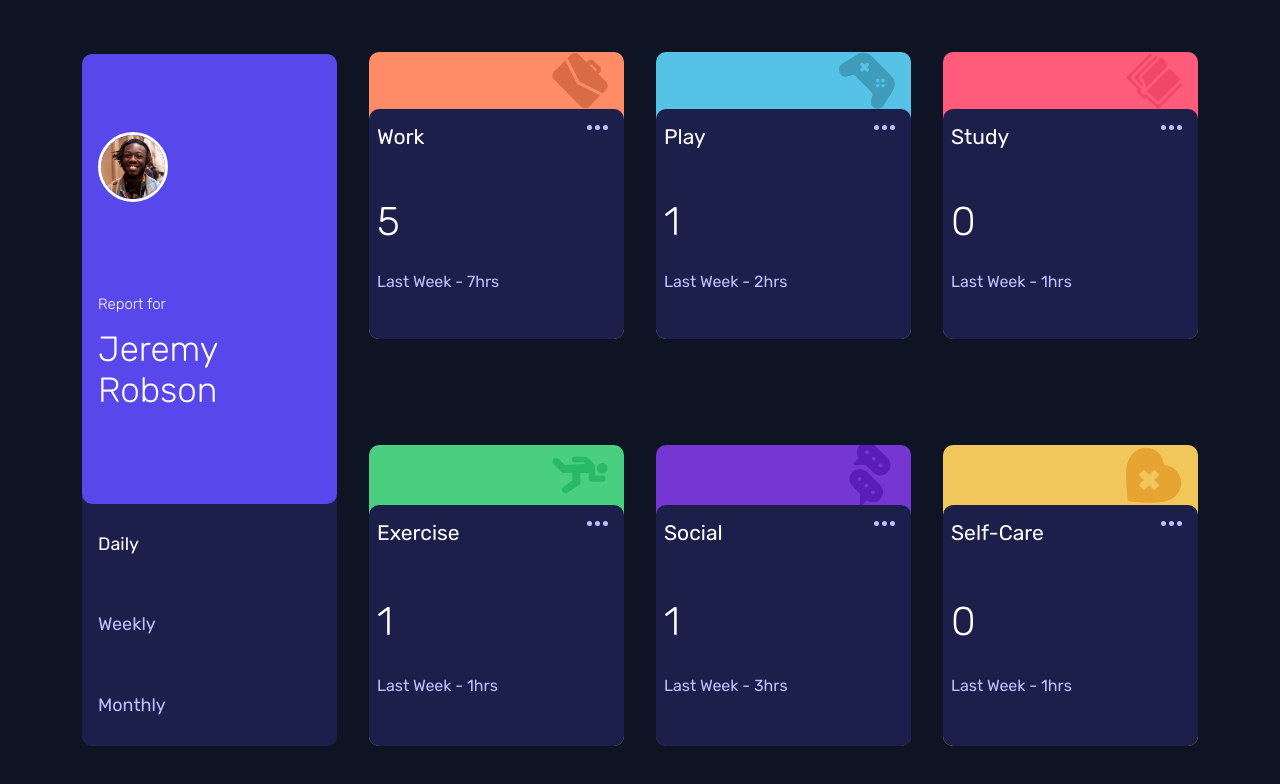
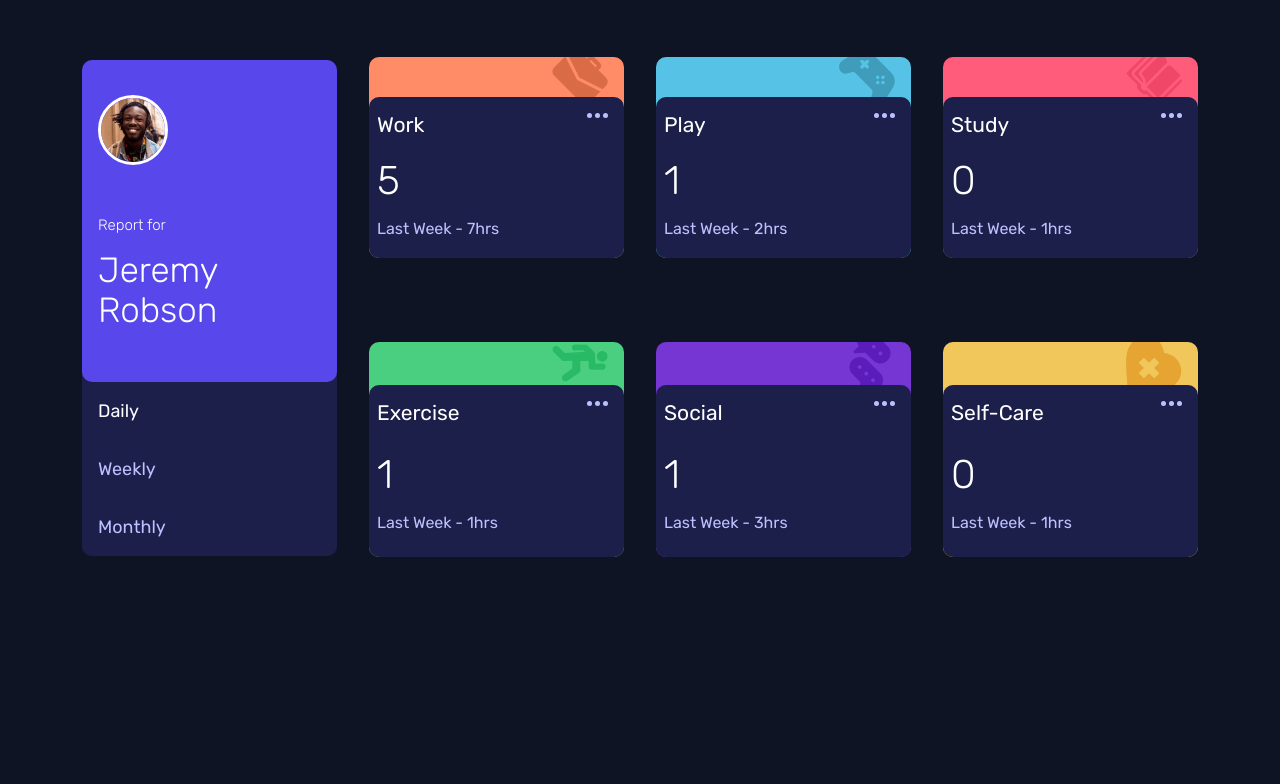
Before and after one commit to carlosGabrielCarreno/time-tracking-dashboard-main, a React (Vite) app: page / in a window 1280 px wide. Shown: the top 784 px of the page. Built offline with nearby package versions, Linux system fonts and the light colour scheme.

Commit message:
add some styleds

```diff
--- a/src/app.scss
+++ b/src/app.scss
@@ -3,6 +3,9 @@
   display: flex;
   justify-content: center;
   height: 100vh;
+  //border: solid;
+  height: 100%;
+  margin: 1rem 0;
 }
 
 .grid-container {
```
